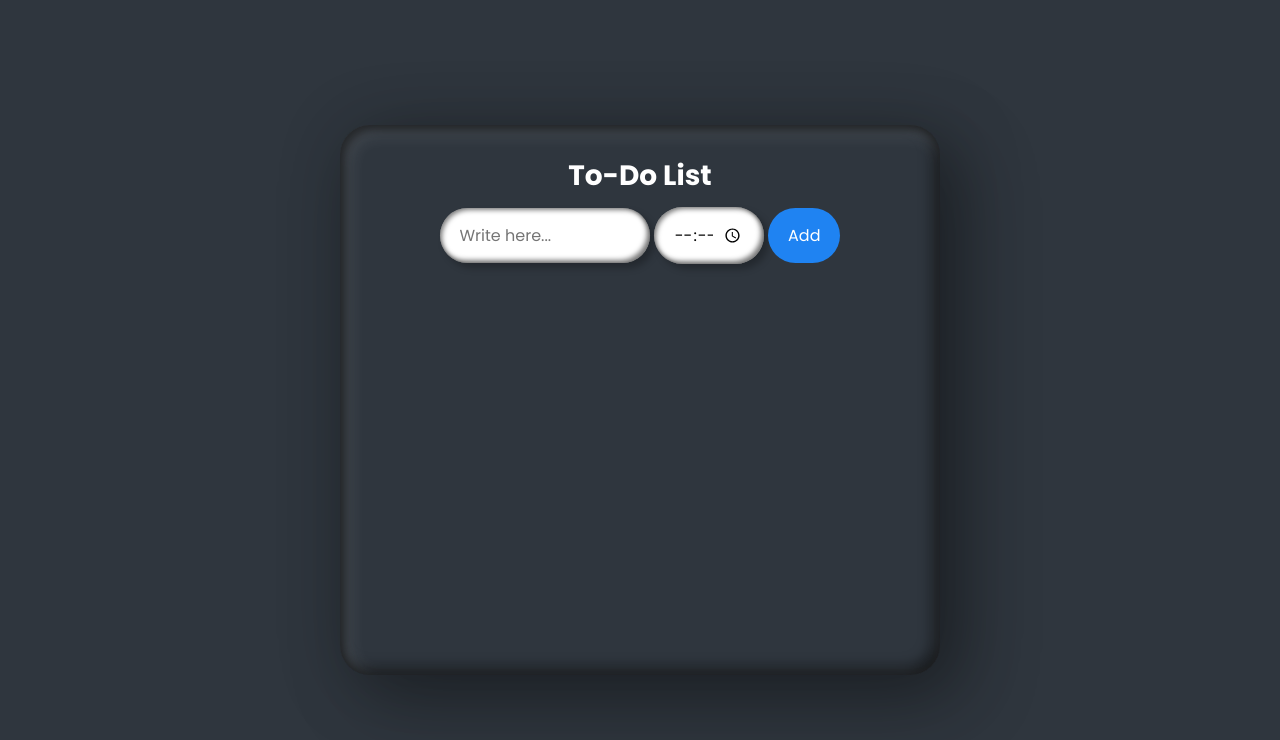
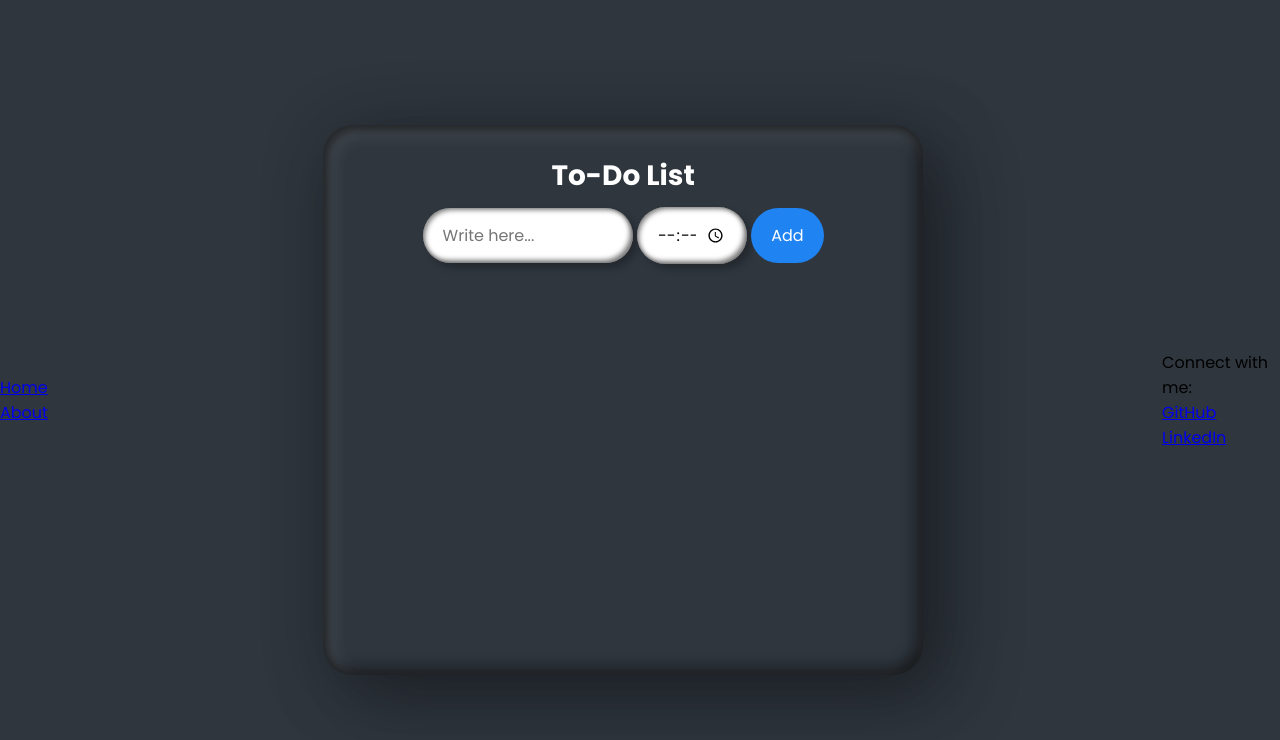
Before and after one commit to purookulsh13/TODO_LIST, a plain HTML site: page index.html in a window 1280 px wide. Drawn offline with Linux system fonts and the light colour scheme.

Commit message:
Update index.html

```diff
--- a/index.html
+++ b/index.html
@@ -9,7 +9,12 @@
     <link rel="stylesheet" href="todo.css">
     <script defer src="todo.js"></script>
 </head>
-<body>
+<body class="index-page">
+    <div class="top-nav">
+        <a href="index.html" class="active">Home</a>
+        <a href="about.html">About</a>
+
+    </div>
     <div class="container">
         <div class="box">
             <h2><b>To-Do List</b></h2>
@@ -19,5 +24,12 @@
             <ul id="list"></ul>
         </div>
     </div>
+    <footer>
+        <p>Connect with me:</p>
+        <a href="https://github.com/purookulsh13" target="_blank">
+            <i class="fab fa-github"></i> GitHub
+        <a href="https://www.linkedin.com/in/purookulsh/" target="_blank">
+            <i class="fab fa-linkedin"></i> LinkedIn
+    </footer>
 </body>
 </html>
```
